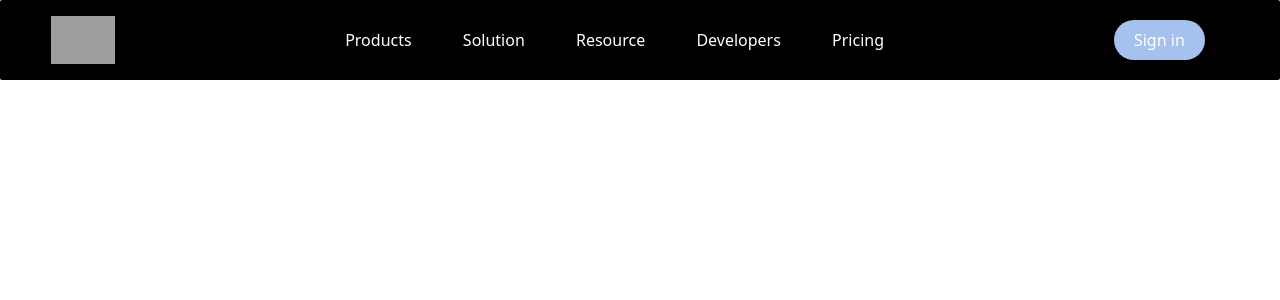
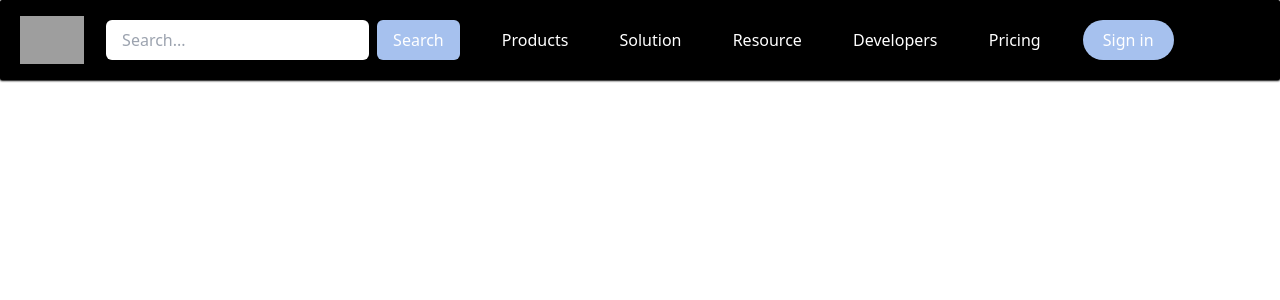
Before and after one commit to RobinDhami/Unlimited-Education, a React (Vite) app: page / in a window 1280 px wide. Shown: the top 300 px of the page. Built offline with nearby package versions, Linux system fonts and the light colour scheme; grey boxes are pictures that could not be loaded.

Commit message:
search button added

```diff
--- a/src/Components/Navbar.jsx
+++ b/src/Components/Navbar.jsx
@@ -7,8 +7,8 @@ function Navbar() {
   };
 
   return (
-    <header className="bg-black rounded-sm border-none shadow-slate-200">
-      <nav className=" flex justify-between items-center w-[92%] mx-auto lg:h-20 h-20 ">
+    <header className="bg-black rounded-sm border-none shadow-sm shadow-[black] ">
+      <nav className=" flex justify-between items-center w-[92%] mx-auto lg:h-20 h-20 ml-5">
         <div>
           <img
             className="w-16 cursor-pointer"
@@ -16,6 +16,17 @@ function Navbar() {
 
           />
         </div>
+                <div className="hidden lg:block flex items-centern ">
+          <input
+            type="text"
+            placeholder="Search..."
+            className="bg-white text-black px-4 py-2 rounded-md focus:outline-none focus:ring focus:border-blue-400"
+          />
+          <button className="ml-2 bg-[#a6c1ee] text-white px-4 py-2 rounded-md hover:bg-[#87acec]">
+            Search
+          </button>
+        </div>
+
         <div
           className={`nav-links duration-500 md:static absolute  md:min-h-fit min-h-[60vh]
           left-0 ${isMenuOpen ? 'top-[9%]' : 'top-[-100%]'} md:w-auto w-full flex items-center px-5`}
```
Also changed, not shown: src/Components/herosection/herosection.css (added), src/Components/herosection/herosection.jsx (added).
